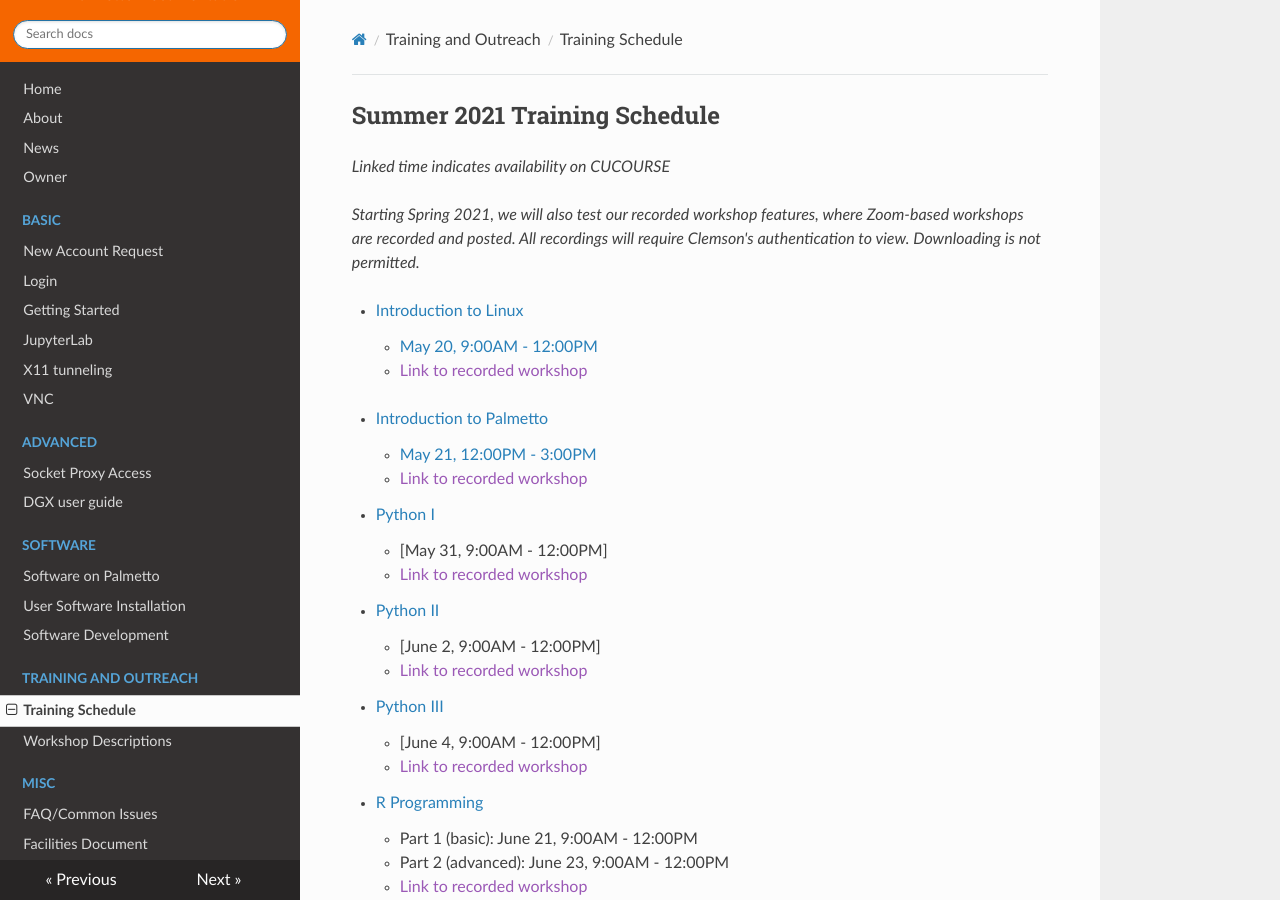
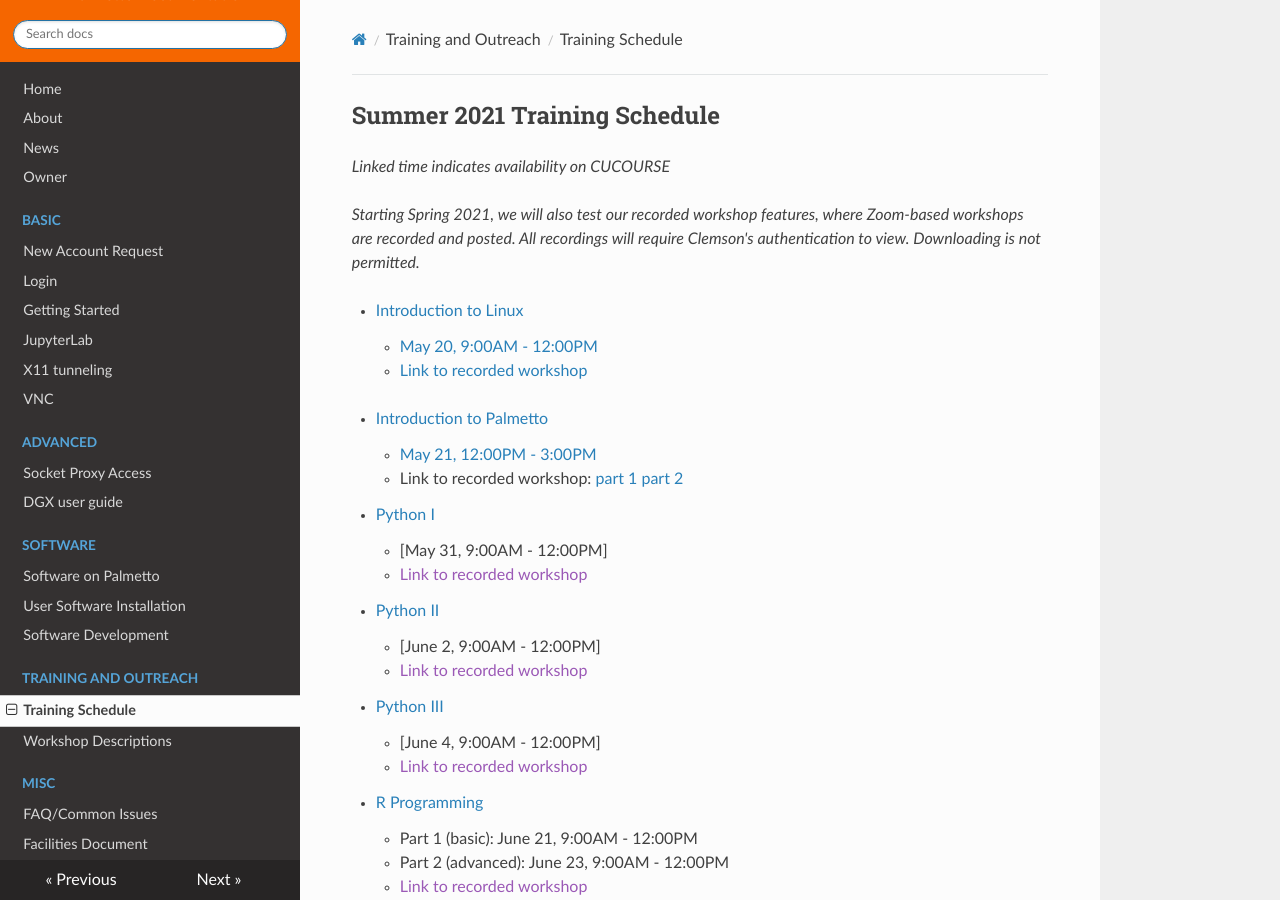
Before and after one commit to clemsonciti/palmetto-documentation, an MkDocs documentation site: the page built from docs/training/schedule.md, in a window 1280 px wide and 900 px high. Built offline with MkDocs 1.6.1, drawn with Linux system fonts in a browser that asks for light colours; nearby versions of some CDN libraries.

Commit message:
Update schedule.md

```diff
--- a/docs/training/schedule.md
+++ b/docs/training/schedule.md
@@ -8,11 +8,11 @@ require Clemson's authentication to view. Downloading is not permitted.*
 
 - [Introduction to Linux](workshop.md#introduction-to-linux)
     - [May 20, 9:00AM - 12:00PM](https://cucourse.app.clemson.edu/it-training/sessions.php)
-    - [Link to recorded workshop]()
+    - [Link to recorded workshop](https://clemson.zoom.us/rec/share/585fj0o-oP5KcwjEZVmPZKhr_Cv3863cZfRUK0tmPlTufCye-GlGgqq-zutlr5Vv.QcwTZUgQb8Vet2bY?startTime=1621516230000)
 <!---      - [January 12, 9:00AM - 12:00PM](https://clemson.zoom.us/rec/share/G0dgZqiMYzo_AYbGoA0TD3liLCZJ3IlWjBJXUj9a1Rl627fEBu12D4-0ZEuiLoci.ssdkbiEEIKG7dTrF) -->
 - [Introduction to Palmetto](workshop.md#introduction-to-research-computing-on-palmetto-cluster)
     - [May 21, 12:00PM - 3:00PM](https://cucourse.app.clemson.edu/it-training/sessions.php)
-    - [Link to recorded workshop]()
+    - Link to recorded workshop: [part 1](https://clemson.zoom.us/rec/share/2ZBy93ubEbwGCtzUMKBkatQjhlBWWA5Tga8unzEs52dL6iDRapmLHIFcIQh-MlTJ.D20ZUCu3xZZQDO2j?startTime=1621613640000) [part 2](https://clemson.zoom.us/rec/share/2ZBy93ubEbwGCtzUMKBkatQjhlBWWA5Tga8unzEs52dL6iDRapmLHIFcIQh-MlTJ.D20ZUCu3xZZQDO2j?startTime=1621621056000)
  - [Python I](workshop.md#introduction-to-programming-in-python)
     - [May 31, 9:00AM - 12:00PM]
     - [Link to recorded workshop]()
```
